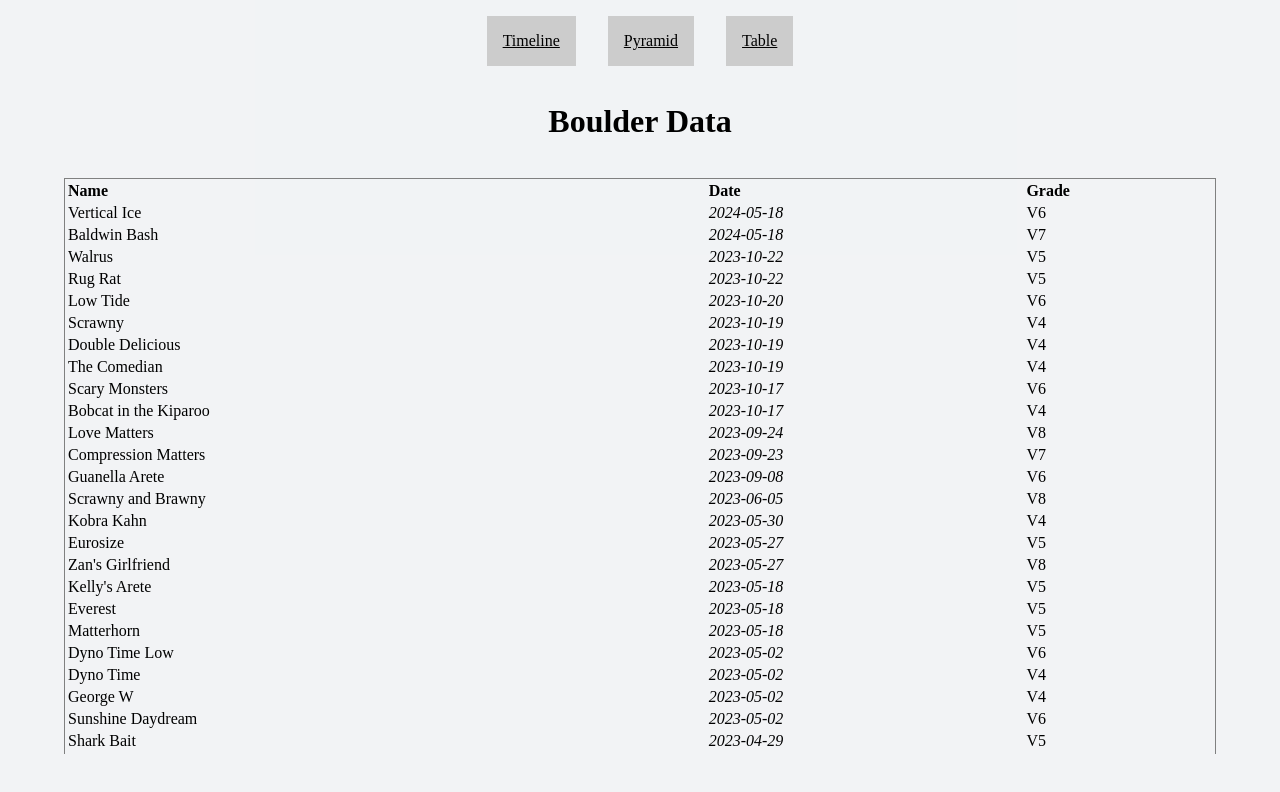
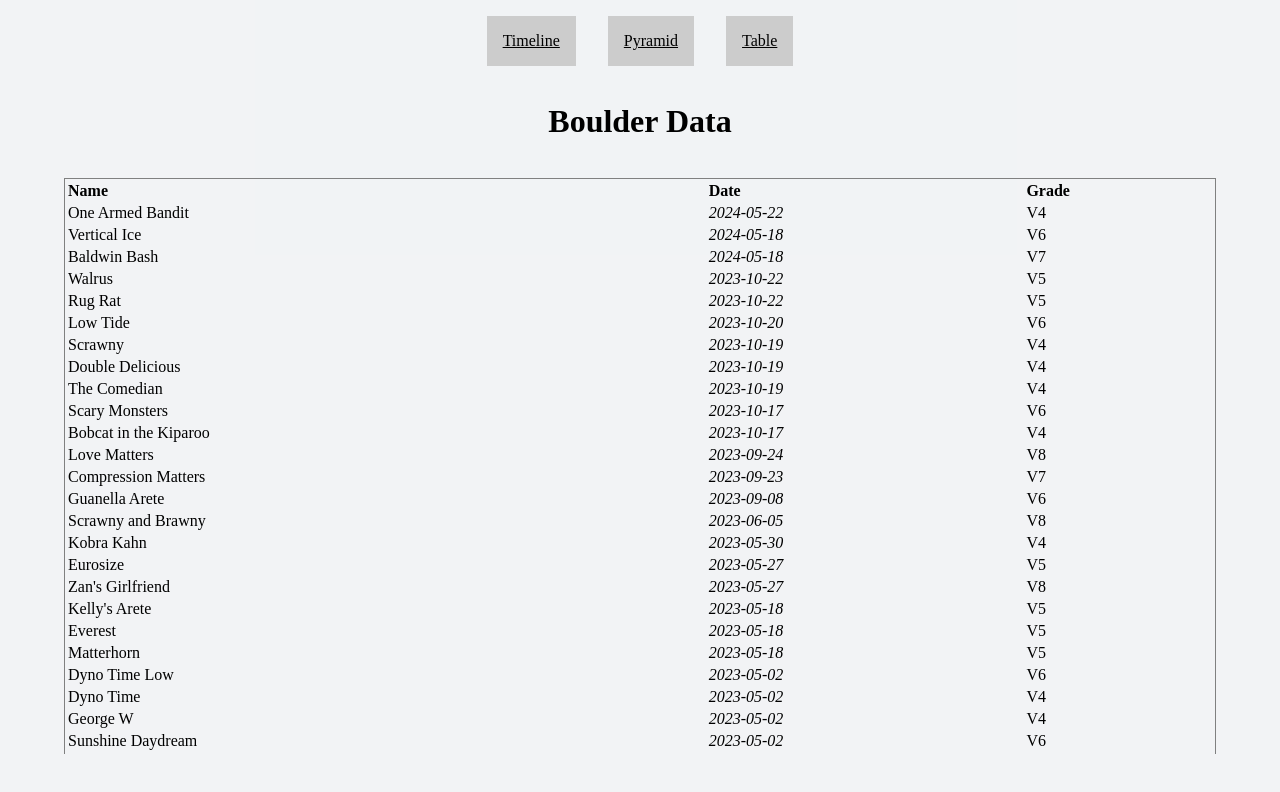
Before and after one commit to TheScendant/ModernSendStatsClient, a React (Create React App) app: page /table in a window 1280 px wide. Shown: the top 792 px of the page. Built offline with nearby package versions, Linux system fonts and the light colour scheme.

Commit message:
send; (#7)

```diff
--- a/src/sendData/boulders.ts
+++ b/src/sendData/boulders.ts
@@ -5,6 +5,11 @@ export type Boulder = {
 };
 
 const boulders: Boulder[] = [
+  {
+    name: "One Armed Bandit",
+    date: "2024-05-22",
+    grade: "V4",
+  },
   {
     name: "Vertical Ice",
     date: "2024-05-18",
```
